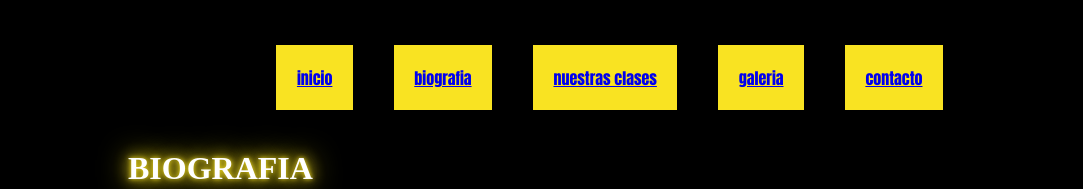
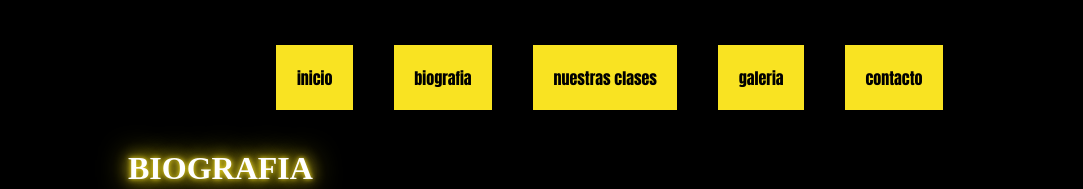
Before and after one commit to leanhernandez88/2preentrega, a plain HTML site: page documentos.html/biografia.html in a window 1280 px wide. Shown: the part 611-800 px from the top of the page, without its empty margins (0-1083 px from the left). Drawn offline with Linux system fonts and the light colour scheme; files whose address does not match are found by name.

Commit message:
haciendo ultimos ajustes para preentrega

```diff
--- a/css/style.css
+++ b/css/style.css
@@ -79,7 +79,11 @@ body{
     align-items: center;
 
 }
+.Style__nav--texto{
+    color:black;
+    text-decoration: none;
 
+}
 .nav-enlace {
     display: flex;
     flex-direction: row;
@@ -98,7 +102,7 @@ body{
 }
 
 .nav-enlace:hover {
-    background:black;
+    background:#410CFD;
     font-family: Impact, sans-serif
 
 }
--- a/documentos.html/biografia.html
+++ b/documentos.html/biografia.html
@@ -21,11 +21,11 @@
 
             <nav class="Style__nav">
 
-              <ul class="nav-enlace"><a href="../index.html">inicio</a></ul>
-              <ul class="nav-enlace"><a href="biografia.html"> biografia </a></ul>
-              <ul class="nav-enlace"><a href="nuestras_clases.html"> nuestras clases</a></ul>
-              <ul class="nav-enlace"><a href="galeria.html"> galeria</a></ul>
-              <ul class="nav-enlace"><a href="contacto.html"> contacto</a></ul>
+              <ul class="nav-enlace"><a class="Style__nav--texto" href="../index.html">inicio</a></ul>
+              <ul class="nav-enlace"><a class="Style__nav--texto" href="biografia.html"> biografia </a></ul>
+              <ul class="nav-enlace"><a class="Style__nav--texto" href="nuestras_clases.html"> nuestras clases</a></ul>
+              <ul class="nav-enlace"><a class="Style__nav--texto" href="galeria.html"> galeria</a></ul>
+              <ul class="nav-enlace"><a class="Style__nav--texto" href="contacto.html"> contacto</a></ul>
 
            </nav>
 
```
Also changed, not shown: documentos.html/contacto.html (+5 -5 lines), documentos.html/galeria.html (+5 -5 lines), documentos.html/nuestras_clases.html (+5 -5 lines), index.html (+5 -5 lines).
